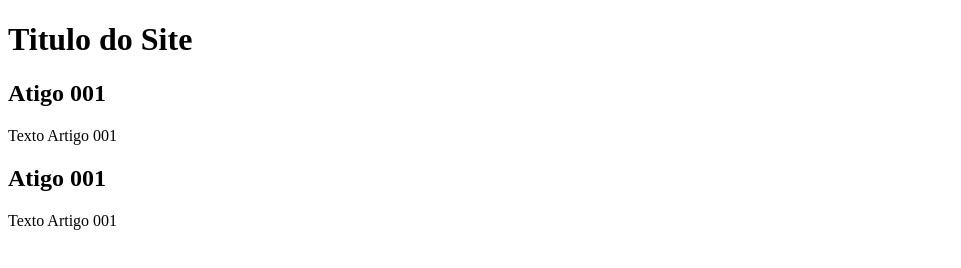
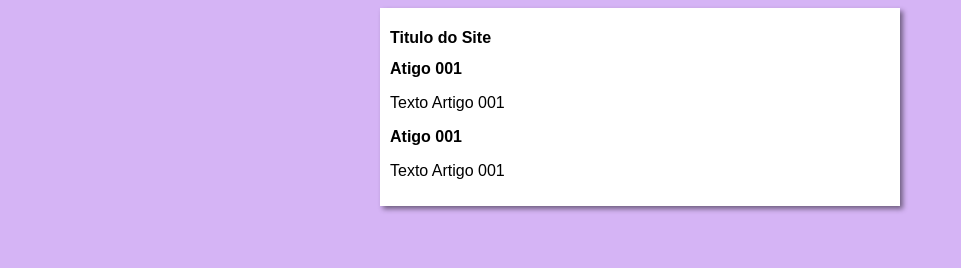
Before and after one commit to HerbertGBR/NovoReposit-rioAula, a plain HTML site: page site/Index.html in a window 1280 px wide. Shown: the whole page, without its empty margins (0-961 px from the left). Drawn offline with Linux system fonts and the light colour scheme.

Commit message:
iniciei o Design

```diff
--- a/site/Index.html
+++ b/site/Index.html
@@ -5,6 +5,7 @@
     <meta http-equiv="X-UA-Compatible" content="IE=edge">
     <meta name="viewport" content="width=device-width, initial-scale=1.0">
     <title>Titulo do site</title>
+    <link rel="stylesheet" href="estilo/style.css">
 </head>
 <body>
     <main>
--- /dev/null
+++ b/site/estilo/style.css
@@ -0,0 +1,16 @@
+* {
+    font-family:  Arial, Helvetica, sans-serif;
+    font-size: 16px;
+}
+
+body {
+    background-color: rgb(213, 180, 245);
+}
+
+main {
+    background-color: white;
+    width: 500px;
+    margin: auto;
+    padding: 10px;
+    box-shadow: 3px 3px 5px rgba(0,0,0,0.473);
+}
```
